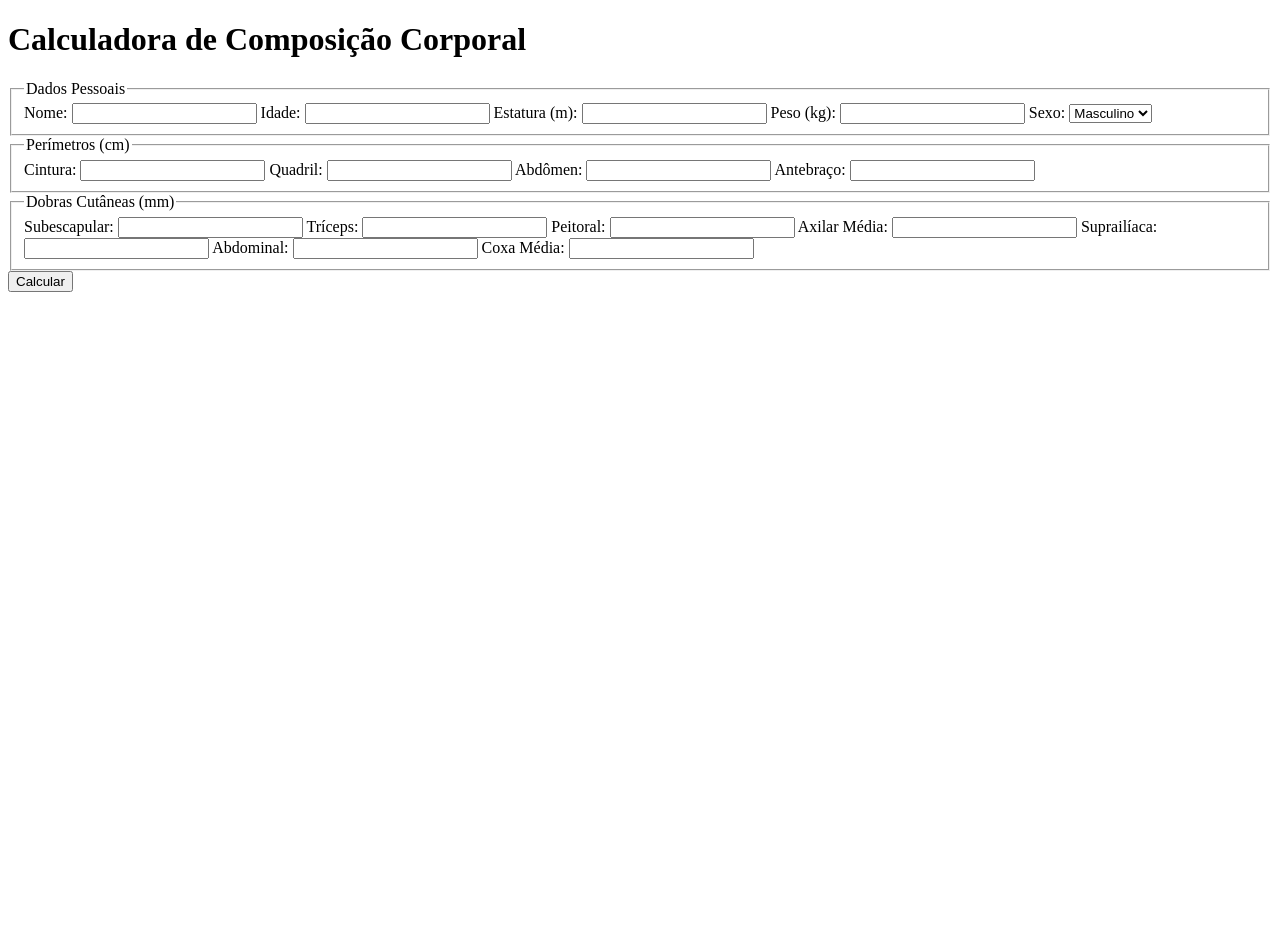
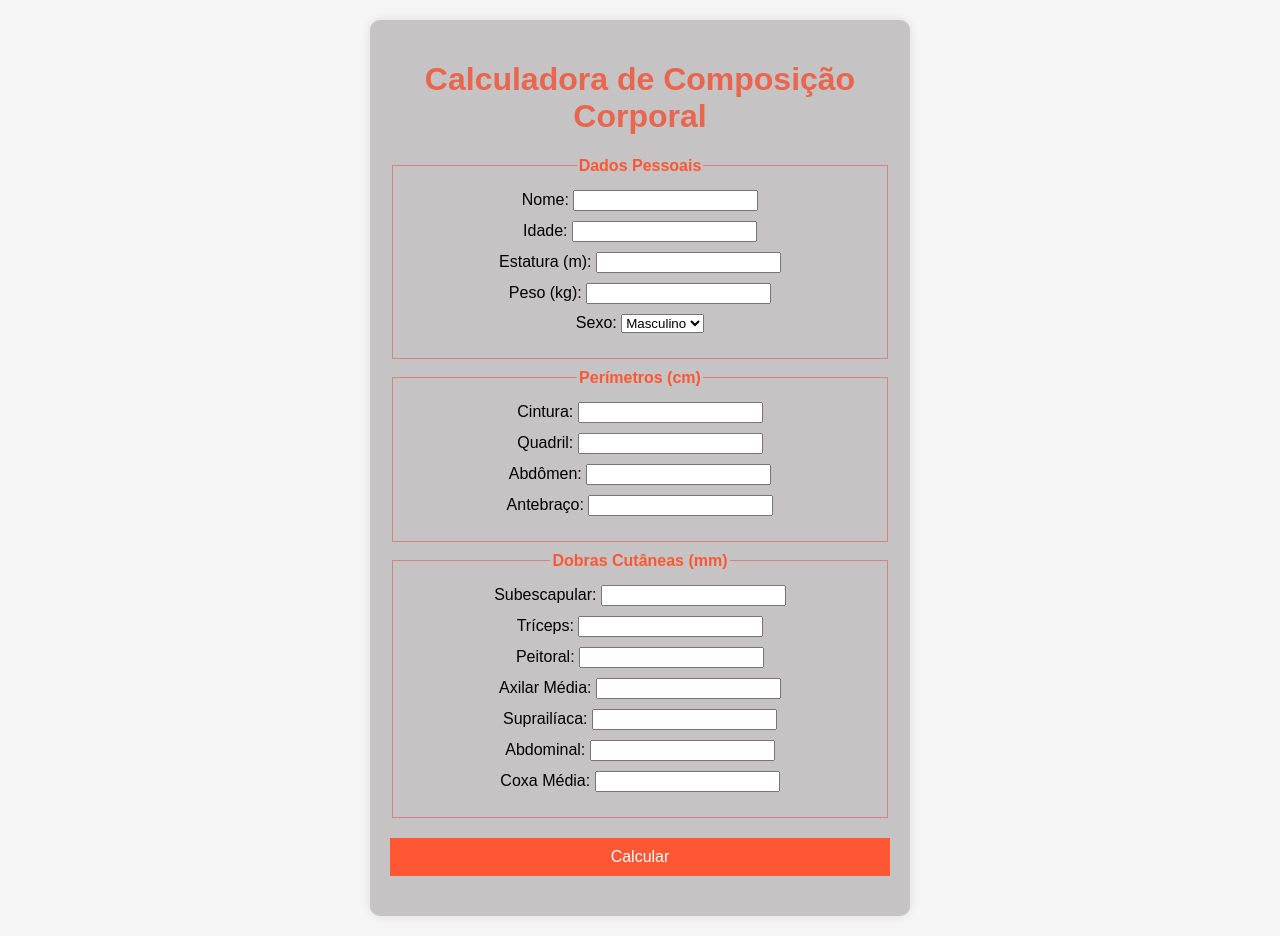
Before and after one commit to Raphanike/DOBRAS_CUTANEAS, a plain HTML site: page index.html in a window 1280 px wide. Before the commit the page ends 800 px from the top, so only its background shows below. Drawn offline with Linux system fonts and the light colour scheme.

Commit message:
"ajustes"

```diff
--- a/index.html
+++ b/index.html
@@ -4,7 +4,7 @@
     <meta charset="UTF-8">
     <meta name="viewport" content="width=device-width, initial-scale=1.0">
     <title>Calculadora de Composição Corporal</title>
-    <link rel="stylesheet" href="styles.css">
+    <link rel="stylesheet" href="style.css">
 </head>
 <body>
     <div class="container">
@@ -23,7 +23,6 @@
                     </select>
                 </label>
             </fieldset>
-
             <fieldset>
                 <legend>Perímetros (cm)</legend>
                 <label>Cintura: <input type="number" step="0.1" id="pCintura" required></label>
@@ -31,7 +30,6 @@
                 <label>Abdômen: <input type="number" step="0.1" id="pAbdomen" required></label>
                 <label>Antebraço: <input type="number" step="0.1" id="pAntebraco" required></label>
             </fieldset>
-
             <fieldset>
                 <legend>Dobras Cutâneas (mm)</legend>
                 <label>Subescapular: <input type="number" step="0.1" id="dSubescapular" required></label>
@@ -42,10 +40,8 @@
                 <label>Abdominal: <input type="number" step="0.1" id="dAbdominal" required></label>
                 <label>Coxa Média: <input type="number" step="0.1" id="dCoxa" required></label>
             </fieldset>
-
             <button type="button" onclick="calcular()">Calcular</button>
         </form>
-
         <div id="resultado"></div>
     </div>
 
--- a/style.css
+++ b/style.css
@@ -7,17 +7,17 @@ body {
 }
 
 .container {
-    width: 90%;
-    max-width: 600px;
+    width: 80%;
+    max-width: 500px;
     margin: 20px auto;
-    background: white;
+    background: rgb(197, 195, 195);
     padding: 20px;
     box-shadow: 0 0 10px rgba(0, 0, 0, 0.1);
     border-radius: 10px;
 }
 
 h1 {
-    color: #ff5733;
+    color: #ea654e;
 }
 
 form {
@@ -27,9 +27,8 @@ form {
 }
 
 fieldset {
-    border: 1px solid #ccc;
+    border: 1px solid #d68282;
     padding: 15px;
-    border-radius: 8px;
 }
 
 legend {
@@ -39,7 +38,9 @@ legend {
 
 label {
     display: block;
-    margin: 5px 0;
+    margin-bottom: 10px;
+    background-color: transparent;
+    text-align: center;
 }
 
 button {
```
